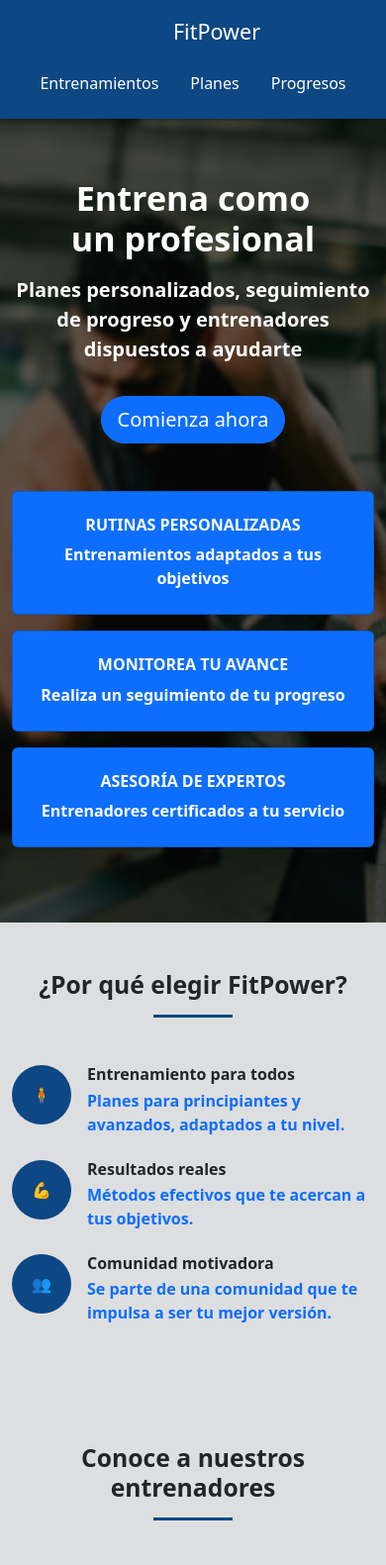
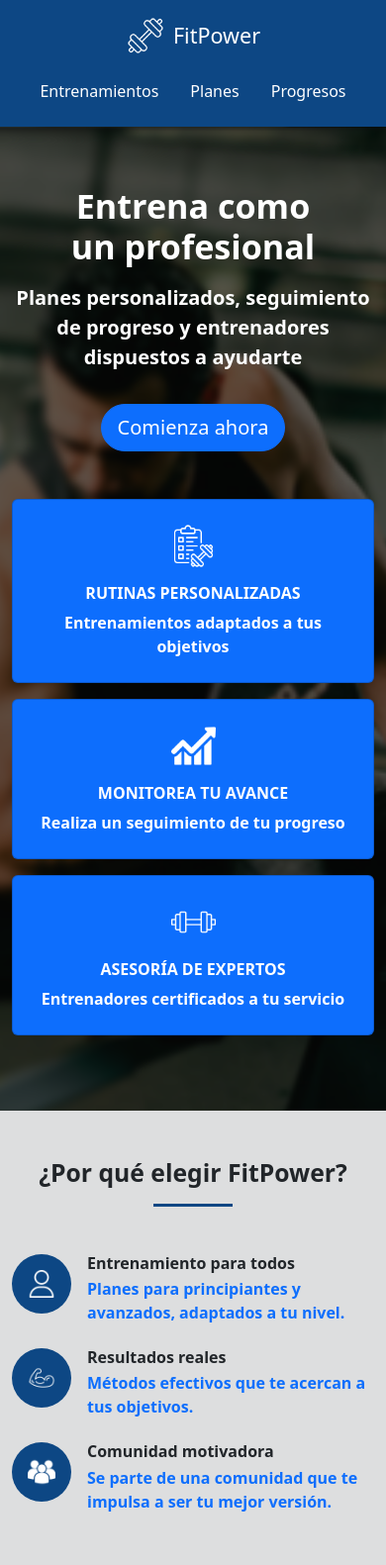
Before and after one commit to benja-1112/ProyectoFinal, a plain HTML site: page front/index.html in a window 390 px wide. Shown: the top 1581 px of the page at 99% size. Drawn offline with nearby package versions, Linux system fonts and the light colour scheme.

Commit message:
detalles

```diff
--- /dev/null
+++ b/front/dist/css/mobile.css
@@ -0,0 +1,62 @@
+/* MOVILES */
+@media (max-width: 767px) {
+
+    /* Header */
+    .fs-4 {
+        font-size: 1.2rem;
+    }
+
+    /* Hero */
+    .hero {
+        min-height: auto;
+        padding-top: 40px;
+        padding-bottom: 40px;
+    }
+
+    .hero h1 {
+        font-size: 2rem;
+    }
+
+    .hero .fs-5 {
+        font-size: 1rem;
+    }
+
+    /* ¿Por qué elegir FitPower? */
+    .why-us .col-md-4 {
+        flex-direction: column;
+        align-items: center !important;
+        text-align: center !important;
+    }
+
+    .why-us .icon-circle {
+        margin-bottom: 10px;
+    }
+
+    /* Entrenadores */
+    .trainer-img {
+        width: 160px;
+        height: 160px;
+    }
+
+    /* Planes */
+    .plans .card {
+        height: auto;
+        min-height: 420px;
+    }
+
+    .plans .plan-popular {
+        height: auto;
+        min-height: 460px;
+        margin-top: 20px;
+    }
+
+    /* Banner */
+    .cta-banner .container {
+        flex-direction: column;
+        text-align: center;
+    }
+
+    .cta-banner h4 {
+        font-size: 1.2rem;
+    }
+}
--- a/front/dist/css/style.css
+++ b/front/dist/css/style.css
@@ -10,6 +10,11 @@
 .nav-link{
     color: #ffffff;
 }
+.logo-header {
+    width: 40px;
+    height: 40px;
+    object-fit: contain;
+}
 
 /* Hero */
 
@@ -20,6 +25,14 @@
     min-height: 90vh;
     padding-top: 60px;
     padding-bottom: 60px;
+}
+.hero-card-icon {
+    width: 45px;
+    height: 45px;
+    object-fit: contain;
+    display: block;
+    margin-left: auto;
+    margin-right: auto;
 }
 
 
@@ -49,6 +62,11 @@
     display: flex;
     align-items: center;
     justify-content: center;
+}
+.icon-circle img {
+    width: 28px;
+    height: 28px;
+    object-fit: contain;
 }
 
 
@@ -128,7 +146,7 @@
     font-size: 1.8rem;
 }
 
-/* Llamado a la acción */
+/* Banner */
 
 .cta-banner {
     background-color: #1834E0;
--- a/front/index.html
+++ b/front/index.html
@@ -14,11 +14,11 @@
 
 <body>
     <div class="container-fluid">
-        <header class="d-flex flex-wrap justify-content-center py-3"> <a href=""
-                class="d-flex align-items-center mb-3 mb-md-0 me-md-auto link-body-emphasis text-decoration-none"> <svg
-                    class="bi me-2" width="40" height="32" aria-hidden="true">
-                    <use xlink:href="#bootstrap"></use>
-                </svg> <span class="fs-4">FitPower</span> </a>
+        <header class="d-flex flex-wrap justify-content-center py-3"><a href=""
+    class="d-flex align-items-center mb-3 mb-md-0 me-md-auto link-body-emphasis text-decoration-none">
+    <img src="dist/imagenes/mancuerna.png" alt="Logo FitPower" class="logo-header me-2">
+    <span class="fs-4">FitPower</span>
+</a>
             <ul class="nav nav-pills">
                 <li class="nav-item"><a href="#" class="nav-link">Entrenamientos</a></li>
                 <li class="nav-item"><a href="#" class="nav-link">Planes</a></li>
@@ -45,18 +45,21 @@
                 <div class="row">
                     <div class="col-md-4 mb-3">
                         <div class="card bg-primary text-white p-4 h-100">
+                            <img src="dist/imagenes/report.png" class="hero-card-icon mb-3" alt="">
                             <h6 class="fw-bold">RUTINAS PERSONALIZADAS</h6>
                             <p class="mb-0 fw-semibold">Entrenamientos adaptados a tus objetivos</p>
                         </div>
                     </div>
                     <div class="col-md-4 mb-3">
                         <div class="card bg-primary text-white p-4 h-100">
+                            <img src="dist/imagenes/grafica.png" class="hero-card-icon mb-3" alt="">
                             <h6 class="fw-bold">MONITOREA TU AVANCE</h6>
                             <p class="mb-0 fw-semibold">Realiza un seguimiento de tu progreso</p>
                         </div>
                     </div>
                     <div class="col-md-4 mb-3">
                         <div class="card bg-primary text-white p-4 h-100">
+                            <img src="dist/imagenes/mancuerna2.png" class="hero-card-icon mb-3" alt="">
                             <h6 class="fw-bold">ASESORÍA DE EXPERTOS</h6>
                             <p class="mb-0 fw-semibold">Entrenadores certificados a tu servicio</p>
                         </div>
@@ -73,7 +76,7 @@
 
         <div class="row">
             <div class="col-md-4 mb-4 d-flex align-items-start text-start">
-                <div class="icon-circle me-3">🧍</div>
+                <div class="icon-circle me-3"><img src="dist/imagenes/user.png" alt=""></div>
                 <div>
                     <h6 class="fw-bold mb-1">Entrenamiento para todos</h6>
                     <p class="text-primary fw-semibold mb-0">
@@ -83,7 +86,7 @@
             </div>
 
             <div class="col-md-4 mb-4 d-flex align-items-start text-start">
-                <div class="icon-circle me-3">💪</div>
+                <div class="icon-circle me-3"><img src="dist/imagenes/muscle.png" alt=""></div>
                 <div>
                     <h6 class="fw-bold mb-1">Resultados reales</h6>
                     <p class="text-primary fw-semibold mb-0">
@@ -93,7 +96,7 @@
             </div>
 
             <div class="col-md-4 mb-4 d-flex align-items-start text-start">
-                <div class="icon-circle me-3">👥</div>
+                <div class="icon-circle me-3"><img src="dist/imagenes/comunidad.png" alt=""></div>
                 <div>
                     <h6 class="fw-bold mb-1">Comunidad motivadora</h6>
                     <p class="text-primary fw-semibold mb-0">
@@ -158,7 +161,7 @@
             <div class="col-md-4 mb-4">
                 <div class="card p-4">
                     <div class="card-body">
-                        <div class="icon-circle mx-auto mb-3">👟</div>
+                        <div class="icon-circle mx-auto mb-3"><img src="dist/imagenes/shoe.png" alt=""></div>
                         <h5 class="fw-bold">Básico</h5>
                         <p class="fw-semibold">Ideal para comenzar tu camino fitness</p>
                         <h3 class="fw-bold text-primary mb-4">$1200 <span class="fs-6">/mes</span></h3>
@@ -177,7 +180,7 @@
                 <div class="card p-4 plan-popular">
                     <div class="card-header bg-primary text-white rounded-pill popular-tag">¡MÁS POPULAR!</div>
                     <div class="card-body">
-                        <div class="icon-circle mx-auto mb-3">🏋️</div>
+                        <div class="icon-circle mx-auto mb-3"><img src="dist/imagenes/mancuerna.png" alt=""></div>
                         <h5 class="fw-bold">Pro</h5>
                         <p class="fw-semibold">Para quienes buscan resultados reales</p>
                         <h3 class="fw-bold text-primary mb-4">$1600 <span class="fs-6">/mes</span></h3>
@@ -196,7 +199,7 @@
             <div class="col-md-4 mb-4">
                 <div class="card p-4">
                     <div class="card-body">
-                        <div class="icon-circle mx-auto mb-3">👑</div>
+                        <div class="icon-circle mx-auto mb-3"><img src="dist/imagenes/crown.png" alt=""></div>
                         <h5 class="fw-bold">Elite</h5>
                         <p class="fw-semibold">El máximo nivel de acompañamiento</p>
                         <h3 class="fw-bold text-primary mb-4">$2000 <span class="fs-6">/mes</span></h3>
```
Also changed, not shown: front/dist/imagenes/comunidad.png (added), front/dist/imagenes/crown.png (added), front/dist/imagenes/grafica.png (added), front/dist/imagenes/mancuerna.png (added), front/dist/imagenes/mancuerna2.png (added), front/dist/imagenes/muscle.png (added), front/dist/imagenes/report.png (added), front/dist/imagenes/shoe.png (added), front/dist/imagenes/user.png (added).
